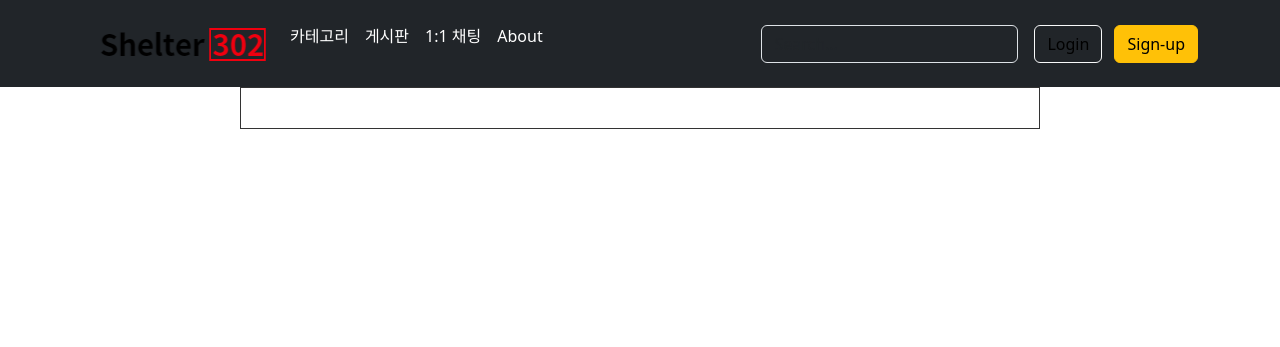
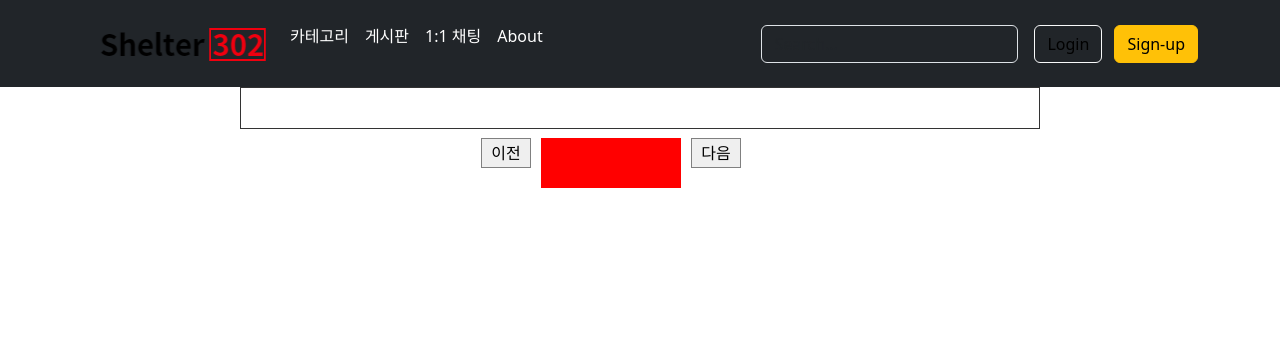
Before and after one commit to 2way0/JSPteamproject, a Java web app: page /anolist.jsp?board=ano in a window 1280 px wide. Shown: the top 347 px of the page. Run offline with Tomcat 11, a stand-in JSP engine, Linux system fonts and the light colour scheme; data that the repository does not hold is empty.

Commit message:
페이징미완성

```diff
--- a/WebContent/anolist.jsp
+++ b/WebContent/anolist.jsp
@@ -26,6 +26,7 @@
 <style>
 body{
 	padding-top:87px;
+
 }
 a {
 	color: black;
@@ -34,10 +35,56 @@ a {
 
 #content {
 margin-top : 0px;
+position: relative
 }
+
+
+/* #wrapper{
+	position: relative;
+} */
+
 #page {
-	text-align: center;
+	width: 140px;
+	bottom: -60px;
+	height: 50px;
+	left: 300px;
+	background: red;
+	position: absolute;
+	overflow: hidden;
+	display: inline;
 }
+#pageBtn {
+
+	width: 1000px;
+	position: absolute;
+	margin-left: -10px;
+
+
+}
+#pgNumber {
+	border: 1px solid gray;
+
+
+}
+
+#before {
+	border: 1px solid gray;
+	width: 50px;
+	bottom: -40px;
+	height: 30px;
+	left: 240px;
+	position: absolute;
+}
+
+#next {
+	border: 1px solid gray;
+	width: 50px;
+	bottom: -40px;
+	height: 30px;
+	left: 450px;
+	position: absolute;
+}
+
 </style>
 
 </head>
@@ -217,31 +264,37 @@ margin-top : 0px;
 				%>
 
 			</ul>
-		</section>
+
 
 
 		<!-- 페이징 -->
+
 		<div id="page">
 
+			<label id="pageBtn">
 				<%
 					//페이징
 					for (int i = 1; i <= lastPostpage; i++) {
 						//out.print("<a href='anolist2.jsp?postpage= "+i+"'>"+i+"</a> ");
 						//위에처럼 해도 되고 아래처럼 해도 된다 - postpage 값 전달 되도록
 				%>
-				<button>
+				<button id="pgNumber">
 					<a href="anolist.jsp?board=<%=postBoard%>&postpage=<%=i%>"><%=i%></a>
 				</button>
 				<%
 					}
 				%>
-
+				</label>
 		</div>
+		<button id="before">이전</button>
+		<button id="next" onclick="next()">다음</button>
+		</section>
 	</div>
 	<script
 		src="https://ajax.googleapis.com/ajax/libs/jquery/3.6.1/jquery.min.js"></script>
 	<script>
 
+
 	</script>
 </body>
 
```
